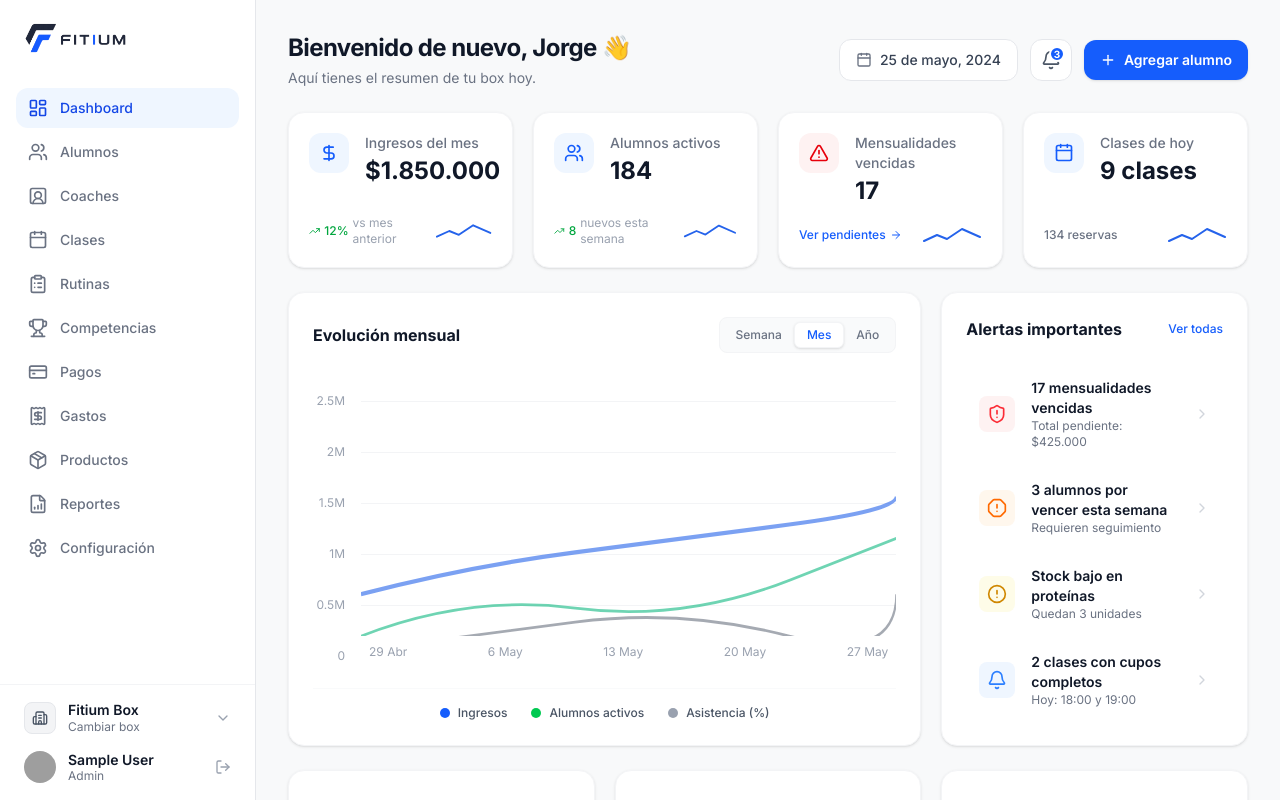
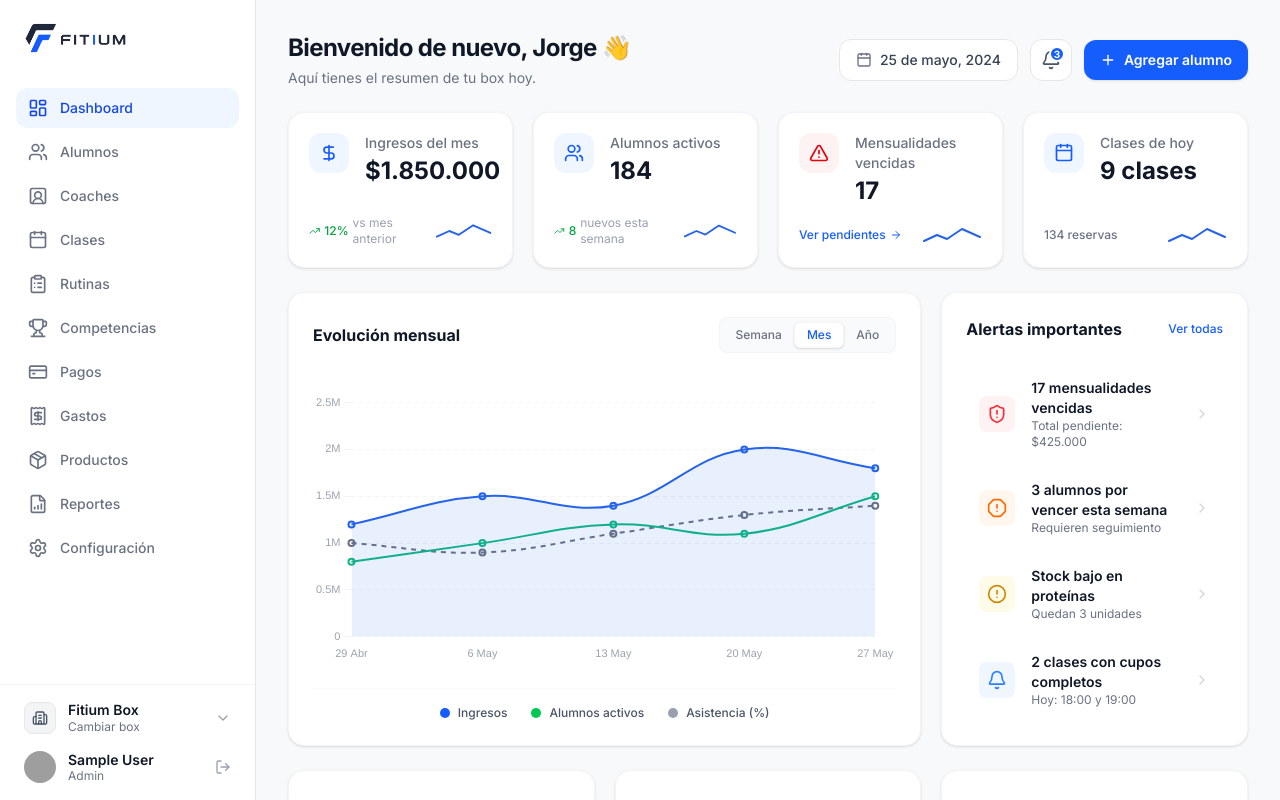
Before and after one commit to JorFabris/fitium-dashboard, a React (Vite) app: page /dashboard in a window 1280 px wide. Built offline with nearby package versions, Linux system fonts and the light colour scheme; sample sign-in values are in the browser's storage; grey boxes are pictures that could not be loaded; the HTML template or start-up script is replaced by a standard one.

Commit message:
feat: implement dashboard page with analytics charts and kpi summaries

```diff
--- a/package.json
+++ b/package.json
@@ -12,8 +12,10 @@
   "dependencies": {
     "@tailwindcss/vite": "^4.3.0",
     "axios": "^1.16.0",
+    "chart.js": "^4.5.1",
     "lucide-react": "^1.14.0",
     "react": "^19.2.5",
+    "react-chartjs-2": "^5.3.1",
     "react-dom": "^19.2.5",
     "react-router-dom": "^7.15.0",
     "react-toastify": "^11.1.0"
--- a/src/pages/Dashboard.tsx
+++ b/src/pages/Dashboard.tsx
@@ -6,6 +6,29 @@ import {
   ArrowRight, ShieldAlert, AlertCircle, AlertOctagon,
   MoreHorizontal
 } from 'lucide-react';
+import {
+  Chart as ChartJS,
+  CategoryScale,
+  LinearScale,
+  PointElement,
+  LineElement,
+  Title,
+  Tooltip,
+  Legend,
+  Filler,
+} from 'chart.js';
+import { Line } from 'react-chartjs-2';
+
+ChartJS.register(
+  CategoryScale,
+  LinearScale,
+  PointElement,
+  LineElement,
+  Title,
+  Tooltip,
+  Legend,
+  Filler
+);
 
 // Mock SVG Sparklines
 const SparklineBlue = () => (
@@ -37,6 +60,100 @@ const Dashboard: React.FC = () => {
     { rank: 4, name: 'Lucía Fernández', classes: 20, attendance: '85%', img: 'https://images.unsplash.com/photo-1544005313-94ddf0286df2?w=100&h=100&fit=crop', color: 'bg-gray-100' },
     { rank: 5, name: 'Tomás Díaz', classes: 19, attendance: '84%', img: 'https://images.unsplash.com/photo-1506794778202-cad84cf45f1d?w=100&h=100&fit=crop', color: 'bg-gray-100' },
   ];
+
+  const chartData = {
+    labels: ['29 Abr', '6 May', '13 May', '20 May', '27 May'],
+    datasets: [
+      {
+        label: 'Ingresos',
+        data: [1.2, 1.5, 1.4, 2.0, 1.8],
+        borderColor: '#2563EB',
+        backgroundColor: 'rgba(37, 99, 235, 0.1)',
+        borderWidth: 2,
+        tension: 0.4,
+        fill: true,
+      },
+      {
+        label: 'Alumnos activos',
+        data: [0.8, 1.0, 1.2, 1.1, 1.5],
+        borderColor: '#10B981',
+        backgroundColor: 'transparent',
+        borderWidth: 2,
+        tension: 0.4,
+      },
+      {
+        label: 'Asistencia (%)',
+        data: [1.0, 0.9, 1.1, 1.3, 1.4],
+        borderColor: '#6B7280',
+        backgroundColor: 'transparent',
+        borderWidth: 2,
+        borderDash: [5, 5],
+        tension: 0.4,
+      }
+    ],
+  };
+
+  const chartOptions = {
+    responsive: true,
+    maintainAspectRatio: false,
+    plugins: {
+      legend: {
+        display: false,
+      },
+      tooltip: {
+        mode: 'index' as const,
+        intersect: false,
+        backgroundColor: 'rgba(255, 255, 255, 0.9)',
+        titleColor: '#1F2937',
+        bodyColor: '#4B5563',
+        borderColor: '#E5E7EB',
+        borderWidth: 1,
+        padding: 10,
+        boxPadding: 4,
+      },
+    },
+    scales: {
+      y: {
+        beginAtZero: true,
+        max: 2.5,
+        ticks: {
+          callback: function(value: any) {
+            return value === 0 ? '0' : value + 'M';
+          },
+          font: {
+            size: 11,
+          },
+          color: '#9CA3AF'
+        },
+        grid: {
+          color: '#F3F4F6',
+        },
+        border: {
+          display: false,
+          dash: [4, 4]
+        }
+      },
+      x: {
+        grid: {
+          display: false,
+        },
+        ticks: {
+          font: {
+            size: 11,
+          },
+          color: '#9CA3AF'
+        },
+        border: {
+          display: false,
+        }
+      }
+    },
+    interaction: {
+      mode: 'nearest' as const,
+      axis: 'x' as const,
+      intersect: false
+    }
+  };
 
   return (
     <div className="space-y-6 max-w-7xl mx-auto pb-10">
@@ -159,34 +276,8 @@ const Dashboard: React.FC = () => {
             </div>
           </div>
 
-          <div className="flex-1 relative min-h-[200px] flex flex-col justify-between text-xs text-gray-400">
-             {/* Mock Chart Layout */}
-             <div className="absolute inset-0 pt-2 flex flex-col justify-between pointer-events-none">
-               {[2.5, 2, 1.5, 1, 0.5, 0].map(val => (
-                 <div key={val} className="flex items-center gap-4 w-full">
-                   <span className="w-8 text-right">{val === 0 ? '0' : `${val}M`}</span>
-                   <div className="flex-1 border-t border-gray-100" />
-                 </div>
-               ))}
-             </div>
-
-             {/* Simple lines to mimic a chart visually for now */}
-             <div className="absolute inset-0 left-12 flex items-center justify-center opacity-60">
-                <svg width="100%" height="100%" viewBox="0 0 500 200" preserveAspectRatio="none">
-                  <path d="M0 150 Q 100 130, 200 120 T 400 100 T 500 80" fill="none" stroke="#2563EB" strokeWidth="3" />
-                  <path d="M0 180 Q 100 150, 200 160 T 400 140 T 500 110" fill="none" stroke="#10B981" strokeWidth="2" />
-                  <path d="M0 190 Q 100 180, 200 170 T 400 180 T 500 150" fill="none" stroke="#6B7280" strokeWidth="2" />
-                </svg>
-             </div>
-
-             {/* Chart legend bottom */}
-             <div className="absolute bottom-0 left-12 right-0 flex items-center justify-between pt-2 px-2 pb-1 bg-white">
-                <span>29 Abr</span>
-                <span>6 May</span>
-                <span>13 May</span>
-                <span>20 May</span>
-                <span>27 May</span>
-             </div>
+          <div className="flex-1 relative min-h-[240px] w-full mt-2">
+             <Line data={chartData} options={chartOptions} />
           </div>
 
           <div className="flex items-center justify-center gap-6 mt-6 pt-4 border-t border-gray-50 text-xs font-medium text-gray-600">
```
Also changed, not shown: 1 other file (tests, documents, lock files or other folders).
